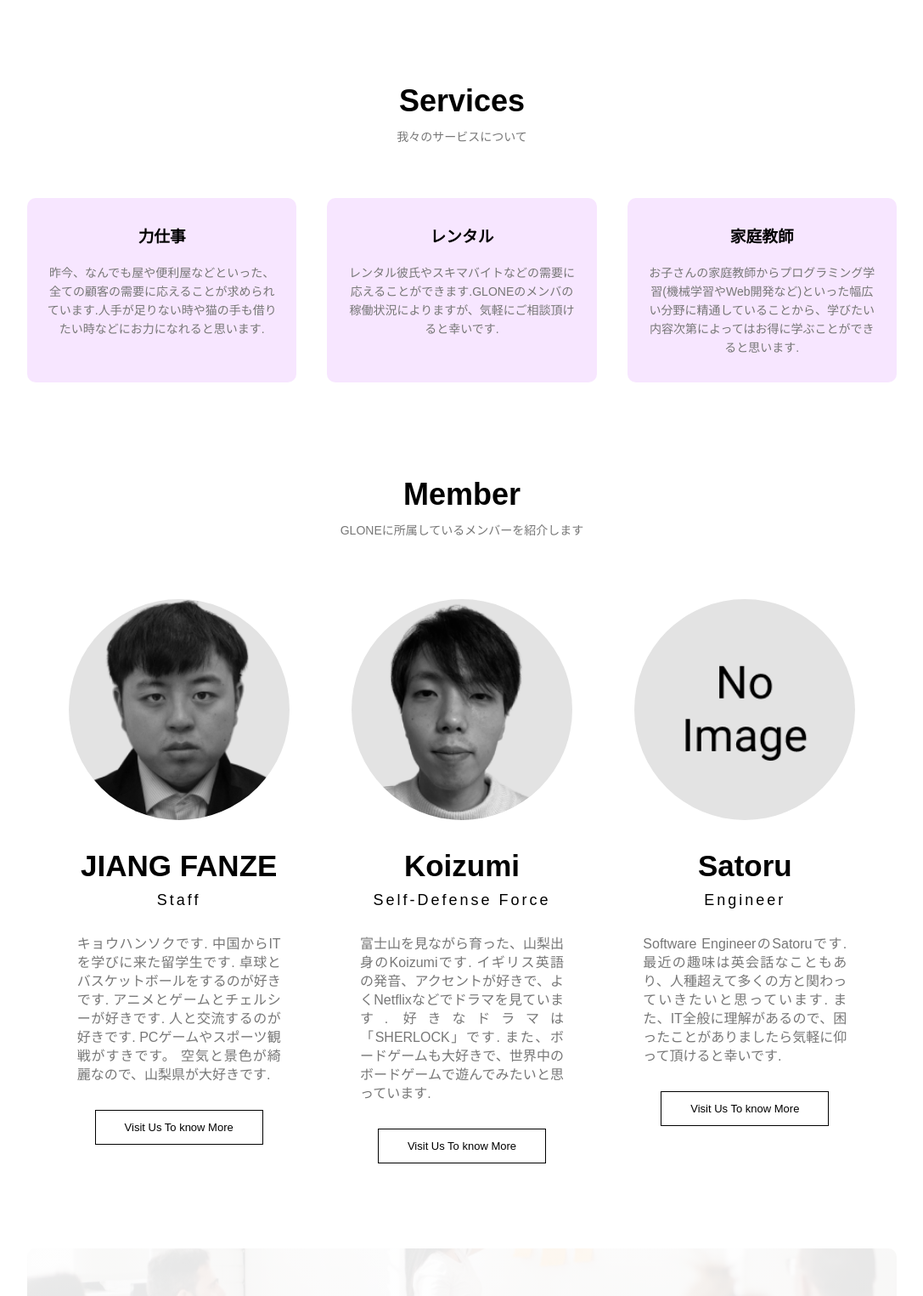
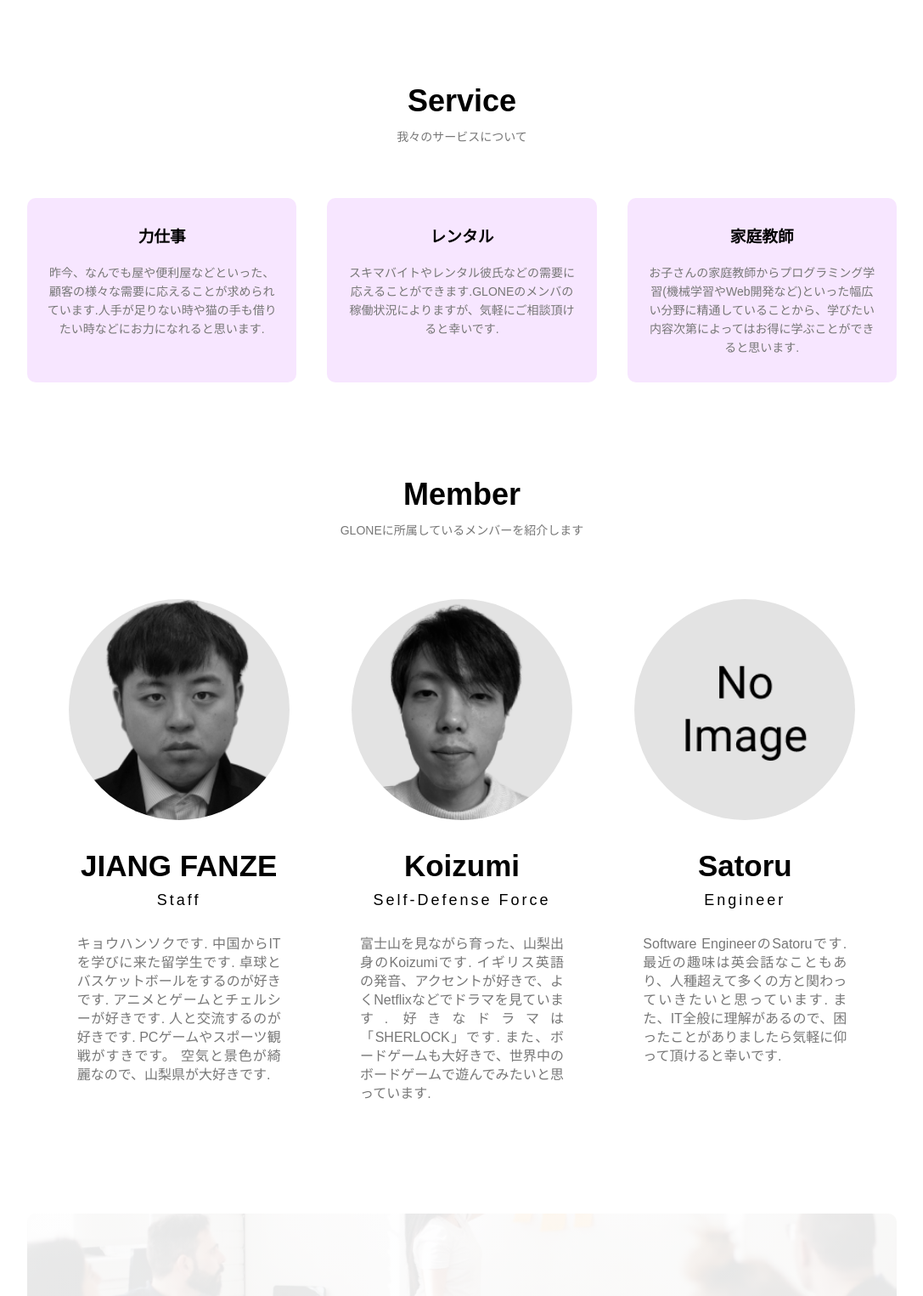
Before and after one commit to g10ne/glone.github.io, a plain HTML site: page index.html in a window 1280 px wide. Shown: the part 802-2327 px from the top of the page at 85% size, without its empty margins (96-1183 px from the left). Drawn offline with Linux system fonts and the light colour scheme; a web font is replaced by a local one.

Commit message:
fix several bug

```diff
--- a/index.html
+++ b/index.html
@@ -43,20 +43,20 @@
 
         <section class="course">
 
-            <h1>Services</h1>
+            <h1>Service</h1>
             <p>我々のサービスについて</p>
 
             <div class="row">
                 <div class="course-col">
                     <h3>力仕事</h3>
                     <p>
-                        昨今、なんでも屋や便利屋などといった、全ての顧客の需要に応えることが求められています.人手が足りない時や猫の手も借りたい時などにお力になれると思います.
+                        昨今、なんでも屋や便利屋などといった、顧客の様々な需要に応えることが求められています.人手が足りない時や猫の手も借りたい時などにお力になれると思います.
                     </p>
                 </div>
                 <div class="course-col">
                     <h3>レンタル</h3>
                     <p>
-                        レンタル彼氏やスキマバイトなどの需要に応えることができます.GLONEのメンバの稼働状況によりますが、気軽にご相談頂けると幸いです.
+                        スキマバイトやレンタル彼氏などの需要に応えることができます.GLONEのメンバの稼働状況によりますが、気軽にご相談頂けると幸いです.
                     </p>
                 </div>
                 <div class="course-col">
@@ -88,7 +88,7 @@
                         PCゲームやスポーツ観戦がすきです。
                         空気と景色が綺麗なので、山梨県が大好きです.
                     </p>
-                    <a href="about.html" class="hero-btn">Visit Us To know More</a>
+                    <!-- <a href="about.html" class="hero-btn">Visit Us To know More</a> -->
                 </div>
                 <div class="profile">
                     <img src="images/02.png" class="profile-img">
@@ -100,7 +100,7 @@
                         好きなドラマは「SHERLOCK」です.
                         また、ボードゲームも大好きで、世界中のボードゲームで遊んでみたいと思っています.
                     </p>
-                    <a href="about.html" class="hero-btn">Visit Us To know More</a>
+                    <!-- <a href="about.html" class="hero-btn">Visit Us To know More</a> -->
                 </div>
                 <div class="profile">
                     <img src="images/00.png" class="profile-img">
@@ -111,7 +111,7 @@
                         最近の趣味は英会話なこともあり、人種超えて多くの方と関わっていきたいと思っています.
                         また、IT全般に理解があるので、困ったことがありましたら気軽に仰って頂けると幸いです.
                     </p>
-                    <a href="about.html" class="hero-btn">Visit Us To know More</a>
+                    <!-- <a href="about.html" class="hero-btn">Visit Us To know More</a> -->
                 </div>
             </div>
         </section>
@@ -123,7 +123,7 @@
                 <br>
                 GLONEは色々な人と繋がることができる
             </h1>
-            <a href="" class="hero-btn">CONTACT US</a>
+            <a href="contact.html" class="hero-btn">CONTACT US</a>
 
 
         </section>
```
Also changed, not shown: about.html (+1 -1 lines), contact.html (+1 -1 lines), member.html (+4 -4 lines), service.html (+2 -2 lines).
